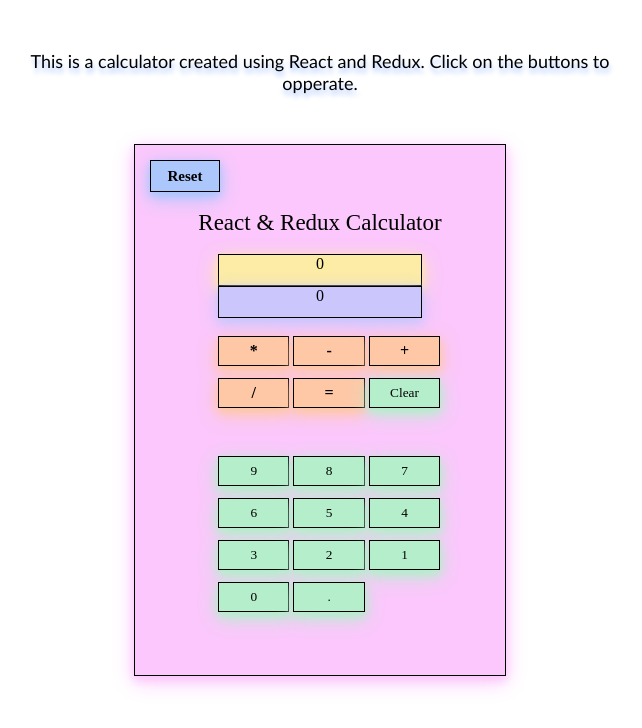
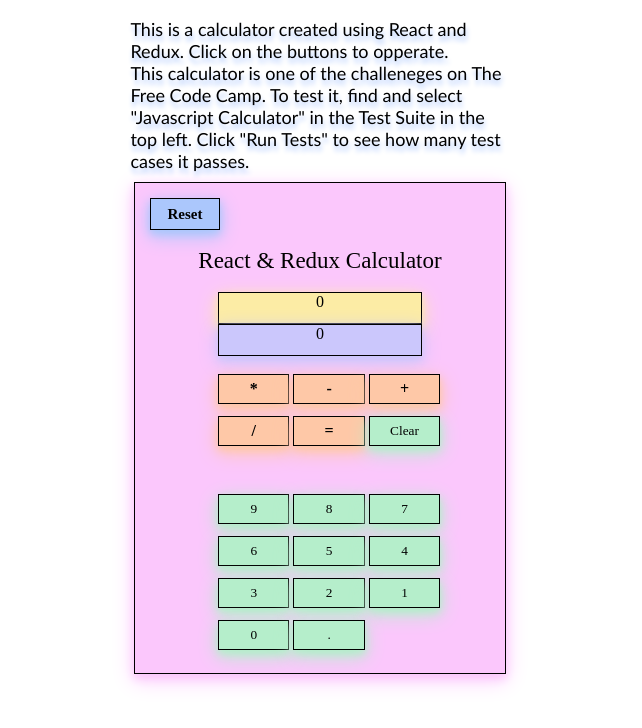
Before and after one commit to delaine3/calculator, a React (Create React App) app: page / in a window 1280 px wide. Shown: the top 728 px of the page, without its empty margins (320-962 px from the left). Built offline with nearby package versions, Linux system fonts and the light colour scheme.

Commit message:
updated css

```diff
--- a/src/App.css
+++ b/src/App.css
@@ -50,11 +50,15 @@
   width: 60%;
   text-align: center;
 }
-.blurb{
-  margin: 50px;
+.blurb {
+  width: 50%;
+  padding: 10px;
+  margin: auto;
+  bottom: 0px;
+  text-align: left;
   text-shadow: #abc7fc 1px 5px 5px;
   font-size: large;
-  font-family: 'Gill Sans', 'Gill Sans MT', Calibri, 'Trebuchet MS', sans-serif;
+  font-family: "Gill Sans", "Gill Sans MT", Calibri, "Trebuchet MS", sans-serif;
 }
 .power-button {
   cursor: pointer;
@@ -77,14 +81,12 @@
   align-items: center;
 }
 .app {
-  margin-top: 50px;
   align-items: center;
   padding: 2%;
-  top: 30%;
   background-color: #fbc7fc;
   box-shadow: 0 4px 8px 0 #fbc7fc, 0 6px 20px 0 #fbc7fc;
   border: 1px solid;
-  height: 500px;
+  height: 460px;
   width: 340px;
   font-family: "Roboto Slab", serif;
 }
--- a/src/containers/CalculatorComponent.js
+++ b/src/containers/CalculatorComponent.js
@@ -8,7 +8,7 @@
   render() {
     return (
       <div className="center">
-        <p className="blurb">This is a calculator created using React and Redux. Click on the buttons to opperate.</p>
+        <p className="blurb">This is a calculator created using React and Redux. Click on the buttons to opperate. <br/> This calculator is one of the challeneges on The Free Code Camp. To test it, find and select "Javascript Calculator" in the Test Suite in the top left. Click "Run Tests" to see how many test cases it passes.</p>
         <Calculator />
       </div>
     );
```
